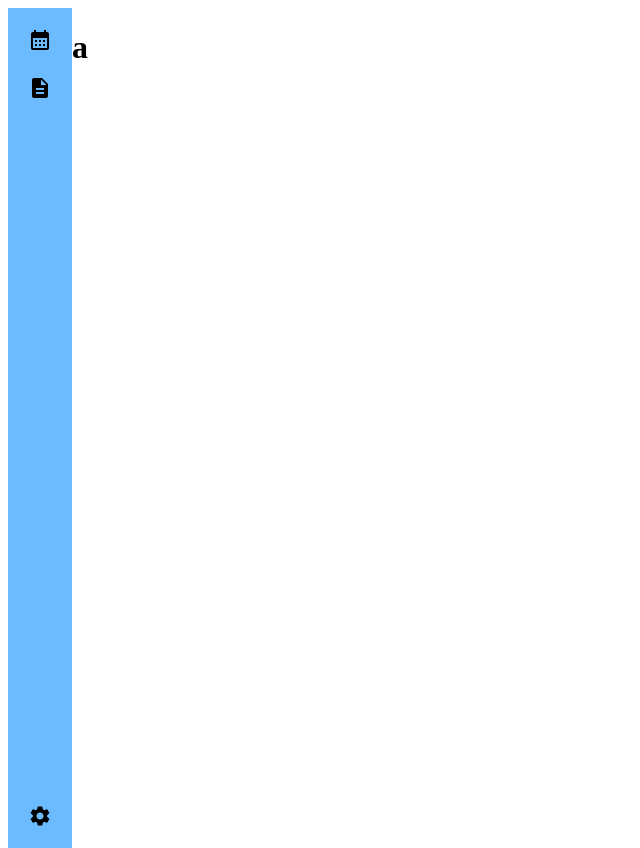
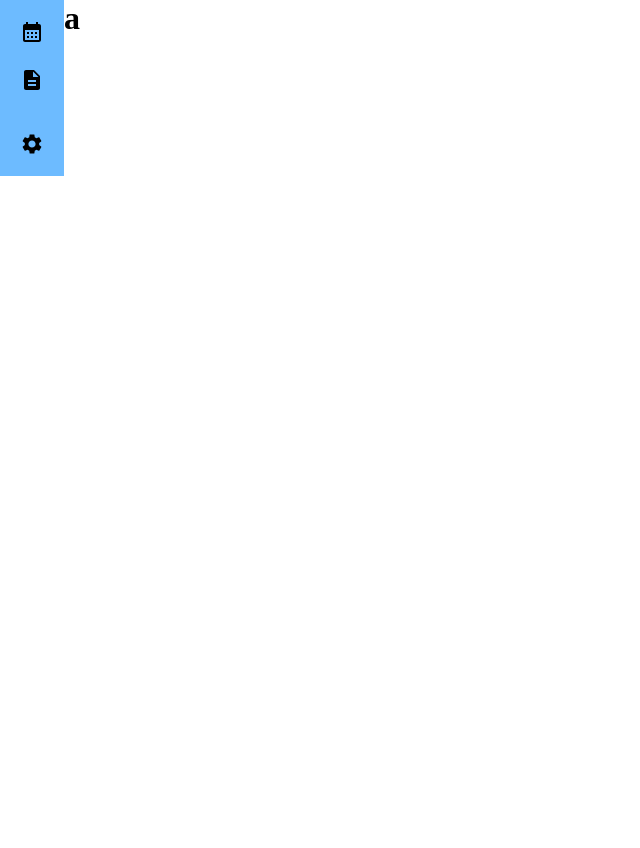
Before and after one commit to Mayu0628/TechRead_NextJS, a Next.js app: page / in a window 1280 px wide. Shown: the whole page, without its empty margins (0-640 px from the left). After the commit the page ends 800 px from the top, so only its background shows below. Built offline with nearby package versions, Linux system fonts and the light colour scheme.

Commit message:
chore: Update RootLayout and Sidebar module CSS and component styles

```diff
--- a/src/app/layout.tsx
+++ b/src/app/layout.tsx
@@ -1,5 +1,6 @@
 import Sidebar from "@/components/layouts/Sidebar/Sidebar";
 import styles from "./RootLayout.module.css";
+import "../app/styles/globals.css";
 
 export const metadata = {
   title: "Next.js",
@@ -12,7 +13,7 @@ export default function RootLayout({
   children: React.ReactNode;
 }) {
   return (
-    <html className={styles.main}>
+    <html>
       <body className={styles.rootLayout}>
         <div>
           <Sidebar />
--- /dev/null
+++ b/src/app/styles/globals.css
@@ -0,0 +1,4 @@
+* {
+  margin: 0;
+  padding: 0;
+}
```
